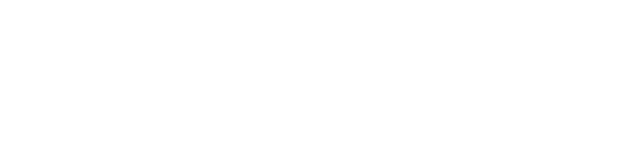
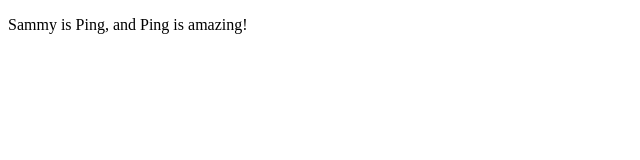
Before and after one commit to slevy2020/ping-pong-thing, a plain HTML site: page index.html in a window 1280 px wide. Shown: the whole page, without its empty margins (0-640 px from the left). Drawn offline with Linux system fonts and the light colour scheme.

Commit message:
feat: add ping paragraph
Paragraph added about ping, required by activity

```diff
--- a/index.html
+++ b/index.html
@@ -7,6 +7,7 @@
     </head>
 
     <body>
+      <p> Sammy is Ping, and Ping is amazing! </p>
 
     </body>
 </html>
```
